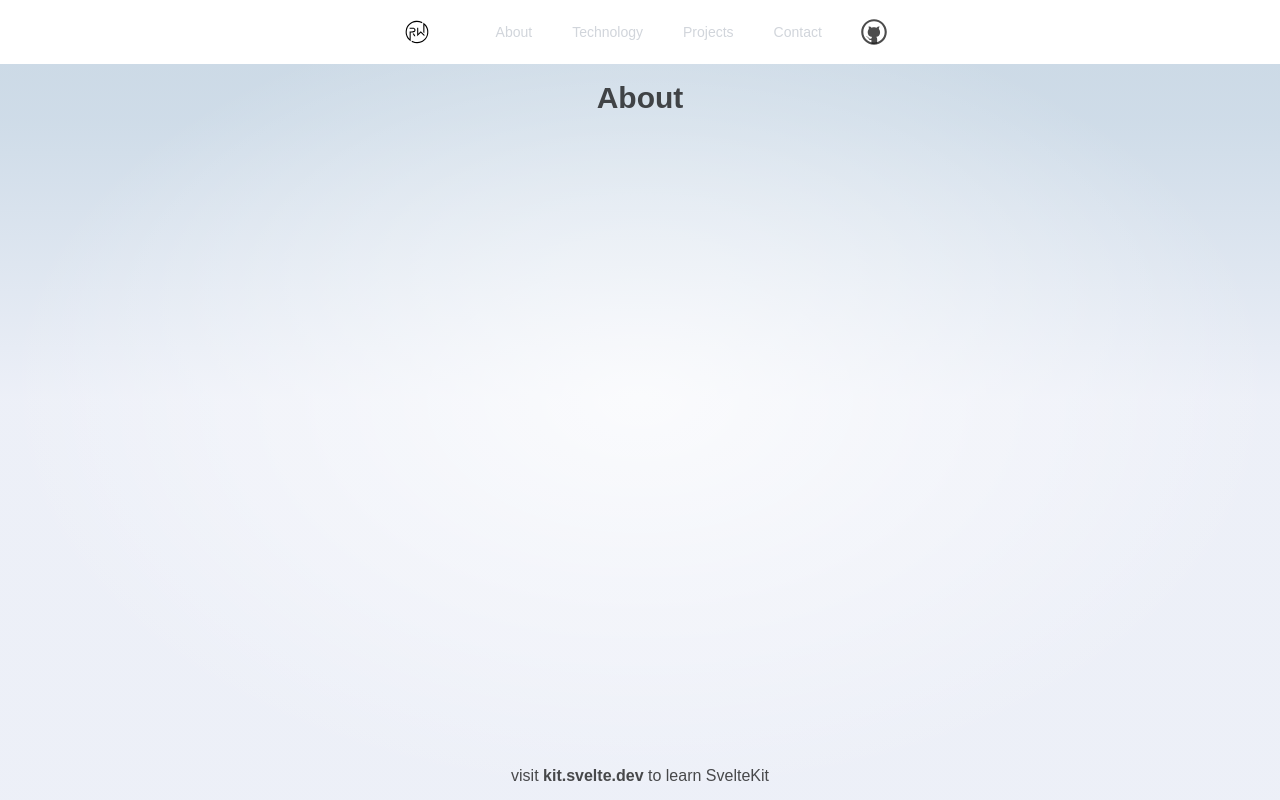
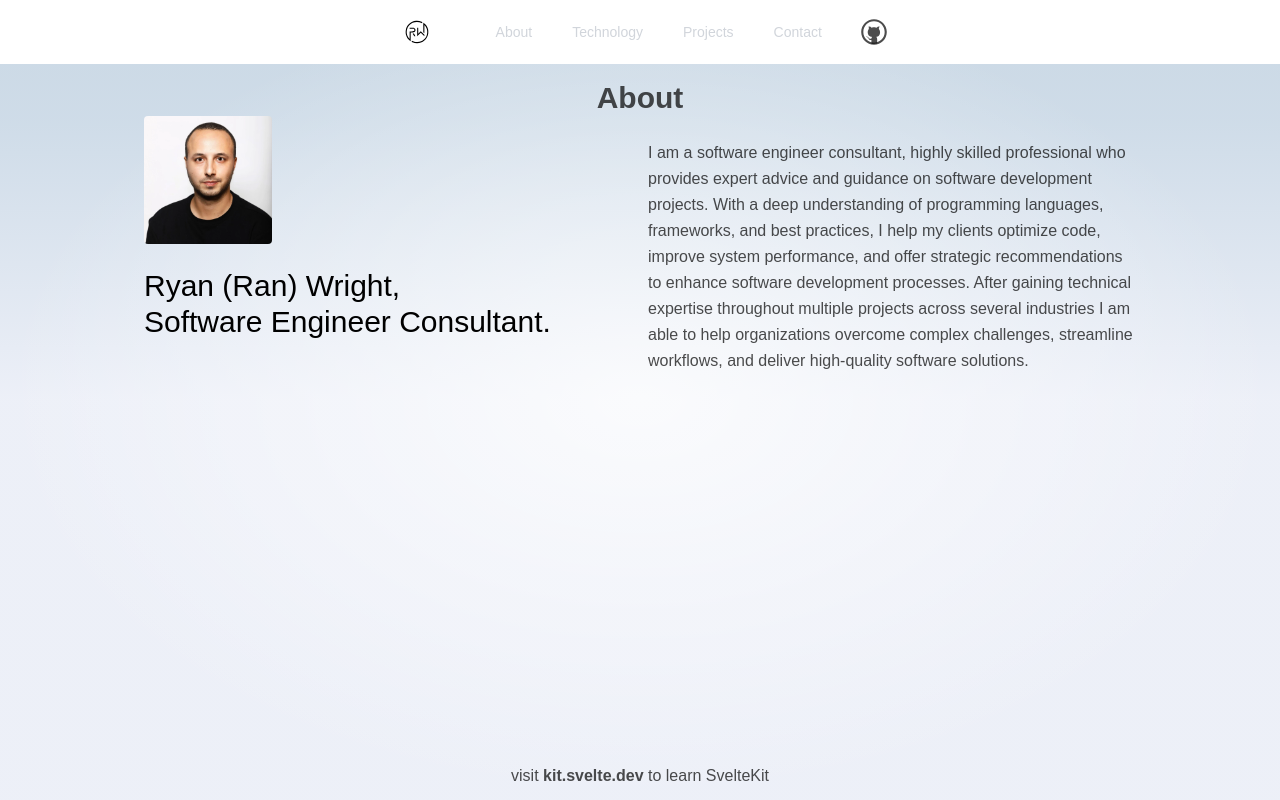
Before and after one commit to RyanWri/worksite, a SvelteKit app: page /about in a window 1280 px wide. Built offline with nearby package versions, Linux system fonts and the light colour scheme.

Commit message:
added about page and info

```diff
--- a/src/routes/about/+page.svelte
+++ b/src/routes/about/+page.svelte
@@ -1,3 +1,14 @@
+<script>
+  import { onMount } from "svelte";
+
+  let animate = false;
+
+  // Start the animation when the component mounts
+  onMount(() => {
+    animate = true;
+  });
+</script>
+
 <svelte:head>
   <title>About</title>
   <meta
@@ -6,4 +17,63 @@
   />
 </svelte:head>
 
-<h1 class="text-3xl font-bold">About</h1>
+<h1 class="text-3xl font-bold">
+  <span class:animate class="animated-text"> About </span>
+</h1>
+<div class="grid grid-cols-2 gap-4">
+  <div>
+    <div class="col-auto">
+      <img src="/images/me.webp" alt="Ryan Wright" class="w-32 h-32 rounded" />
+    </div>
+    <div class="col-span-2">
+      <h4
+        class="pt-6 font-header text-xl font-medium text-black sm:text-2xl lg:text-3xl"
+      >
+        <span class:animate class="animated-text">
+          Ryan (Ran) Wright,<br /> Software Engineer Consultant.
+        </span>
+      </h4>
+    </div>
+  </div>
+  <div>
+    <p class="pt-6 font-body leading-relaxed text-grey-20">
+      <span class:animate class="animated-paragraph">
+        I am a software engineer consultant, highly skilled professional who
+        provides expert advice and guidance on software development projects.
+        With a deep understanding of programming languages, frameworks, and best
+        practices, I help my clients optimize code, improve system performance,
+        and offer strategic recommendations to enhance software development
+        processes. After gaining technical expertise throughout multiple
+        projects across several industries I am able to help organizations
+        overcome complex challenges, streamline workflows, and deliver
+        high-quality software solutions.
+      </span>
+    </p>
+  </div>
+</div>
+
+<style>
+  .animated-text {
+    animation: fadeIn 1s ease-in-out;
+  }
+
+  .animated-paragraph {
+    animation: fadeIn 3s ease-in-out;
+    animation-fill-mode: forwards;
+  }
+
+  @keyframes fadeIn {
+    0% {
+      opacity: 0;
+      transform: translateY(20px);
+    }
+    100% {
+      opacity: 1;
+      transform: translateY(0);
+    }
+  }
+
+  .animated-text.animate {
+    animation: fadeIn 1s ease-in-out;
+  }
+</style>
--- a/src/routes/contact/+page.svelte
+++ b/src/routes/contact/+page.svelte
@@ -1,10 +1,8 @@
 <script lang="ts">
-  import ContactCard from "$lib/components/ContactCard.svelte";
   import type { PageData } from "./$types";
   export let data: PageData;
 </script>
 
-<ContactCard />
 <div class="flex flex-col items-center justify-center min-h-screen">
   <div class="max-w-md px-6 py-8 bg-white shadow-md rounded-md">
     <h2 class="text-2xl font-semibold text-gray-800">Contact Us</h2>
```
Also changed, not shown: static/images/me.webp (added).
